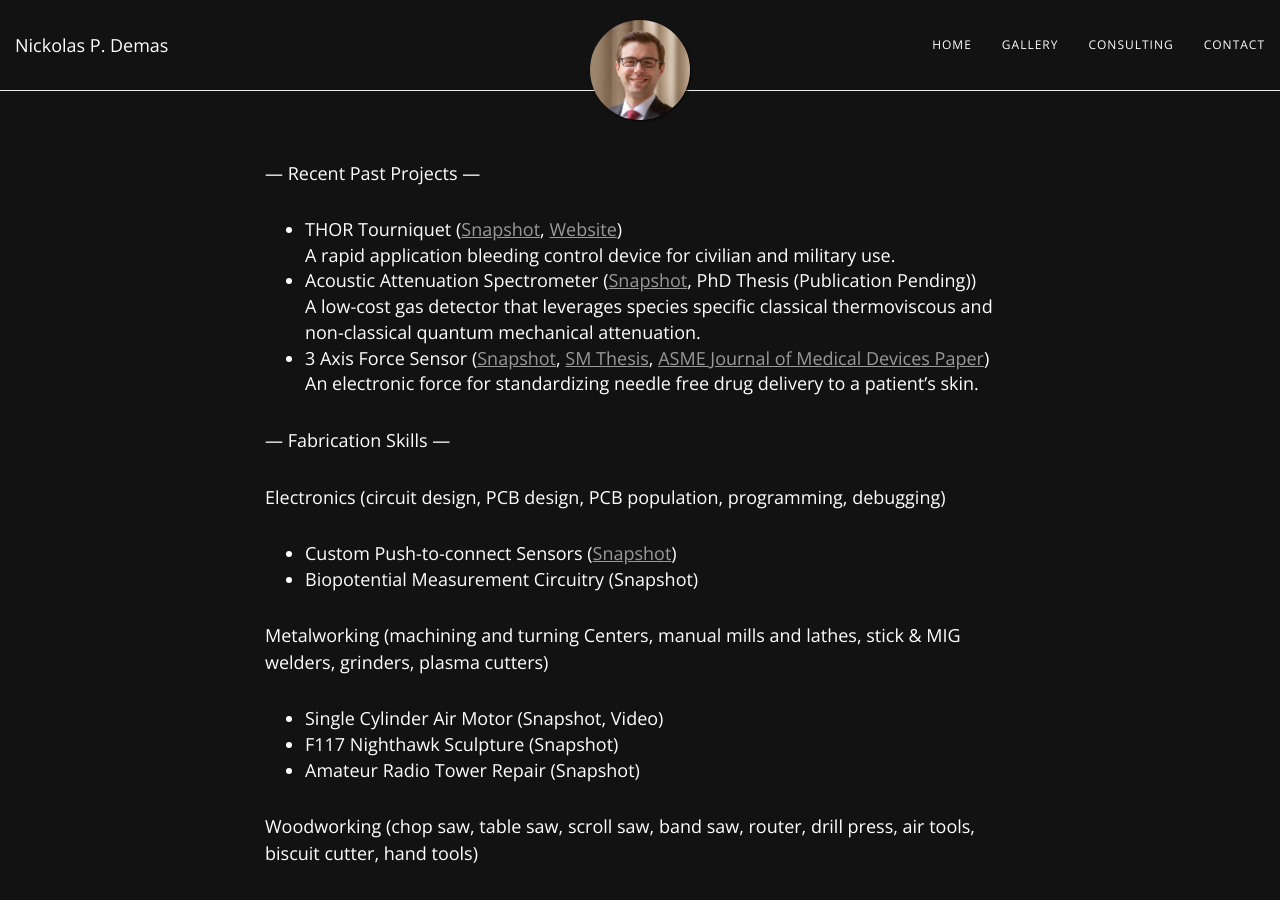
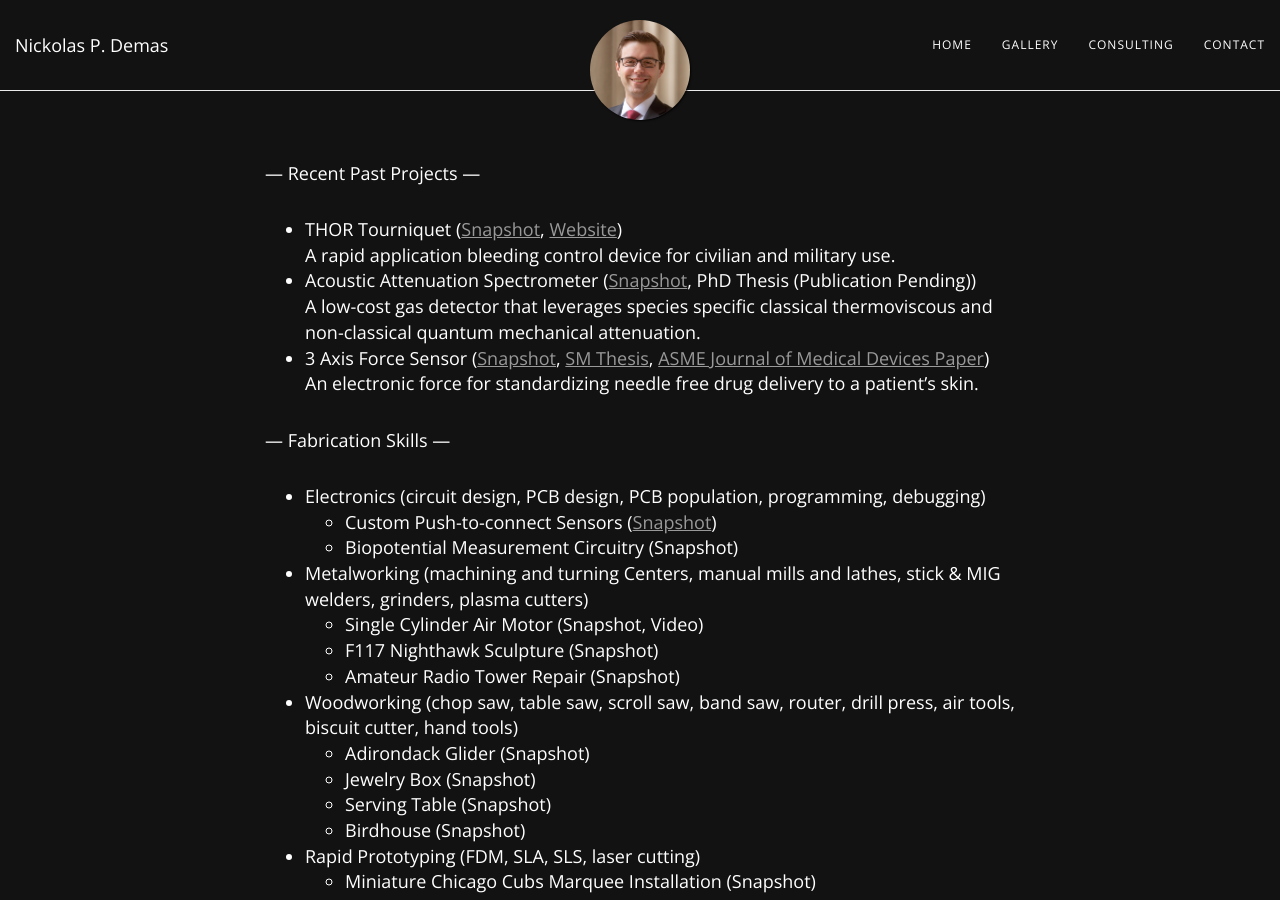
Before and after one commit to npdemas/npdemas.github.io, a Jekyll site: the page built from gallery.md, in a window 1280 px wide and 900 px high. Built offline with Jekyll 4.4.1, drawn with Linux system fonts in a browser that asks for light colours; nearby versions of some CDN libraries.

Commit message:
Updated nested list structure

```diff
--- a/gallery.md
+++ b/gallery.md
@@ -13,36 +13,31 @@
 
 --- Fabrication Skills ---
 
-Electronics (circuit design, PCB design, PCB population, programming, debugging)
-- Custom Push-to-connect Sensors (<a href="https://npdemas.github.io/resources/gallery/fabrication/electronics/customPCBs_Shapshot_1.jpg" target="_blank">Snapshot</a>)
-- Biopotential Measurement Circuitry (Snapshot)
-
-Metalworking (machining and turning Centers, manual mills and lathes, stick & MIG welders, grinders, plasma cutters)
-- Single Cylinder Air Motor (Snapshot, Video)
-- F117 Nighthawk Sculpture (Snapshot)
-- Amateur Radio Tower Repair (Snapshot)
-
-Woodworking (chop saw, table saw, scroll saw, band saw, router, drill press, air tools, biscuit cutter, hand tools)
-- Adirondack Glider (Snapshot)
-- Jewelry Box (Snapshot)
-- Serving Table (Snapshot)
-- Birdhouse (Snapshot)
-
-Rapid Prototyping (FDM, SLA, SLS, laser cutting)
-- Miniature Chicago Cubs Marquee Installation (Snapshot)
-- Rapid Application Tourniquet Prototype (Snapshot)
-- Custom Nylon SLS Medical Device Prototype Housing (<a href="https://npdemas.github.io/resources/gallery/fabrication/rapid_prototyping/customEnclosure_Snapshot_1.jpg" target="_blank">Snapshot</a>)
-- Conducting Polymer Molecule Model (Snapshot)
+* Electronics (circuit design, PCB design, PCB population, programming, debugging)
+  - Custom Push-to-connect Sensors (<a href="https://npdemas.github.io/resources/gallery/fabrication/electronics/customPCBs_Shapshot_1.jpg" target="_blank">Snapshot</a>)
+  - Biopotential Measurement Circuitry (Snapshot)
+* Metalworking (machining and turning Centers, manual mills and lathes, stick & MIG welders, grinders, plasma cutters)
+  - Single Cylinder Air Motor (Snapshot, Video)
+  - F117 Nighthawk Sculpture (Snapshot)
+  - Amateur Radio Tower Repair (Snapshot)
+* Woodworking (chop saw, table saw, scroll saw, band saw, router, drill press, air tools, biscuit cutter, hand tools)
+  - Adirondack Glider (Snapshot)
+  - Jewelry Box (Snapshot)
+  - Serving Table (Snapshot)
+  - Birdhouse (Snapshot)
+* Rapid Prototyping (FDM, SLA, SLS, laser cutting)
+  - Miniature Chicago Cubs Marquee Installation (Snapshot)
+  - Rapid Application Tourniquet Prototype (Snapshot)
+  - Custom Nylon SLS Medical Device Prototype Housing (<a href="https://npdemas.github.io/resources/gallery/fabrication/rapid_prototyping/customEnclosure_Snapshot_1.jpg" target="_blank">Snapshot</a>)
+  - Conducting Polymer Molecule Model (Snapshot)
 
 --- Just for Fun ---
 
-Post-MIT
-
-Astronomical Imaging
-- Moon Stitched (Snapshot)
-- Moon Crater Detail (Snapshot)
-- Saturn (Snapshot)
-- Jupiter (Snapshot)
-- Mars (Snapshot)
-
-Photography
+* Post-MIT
+* Astronomical Imaging
+  - Moon Stitched (Snapshot)
+  - Moon Crater Detail (Snapshot)
+  - Saturn (Snapshot)
+  - Jupiter (Snapshot)
+  - Mars (Snapshot)
+* Photography
```
